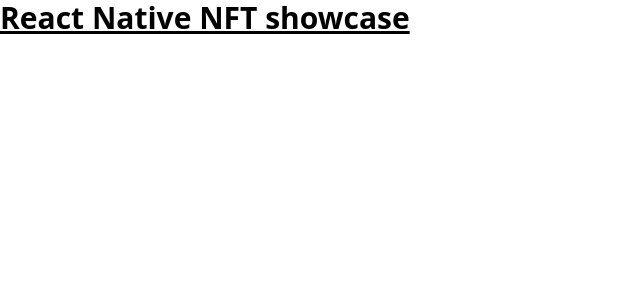
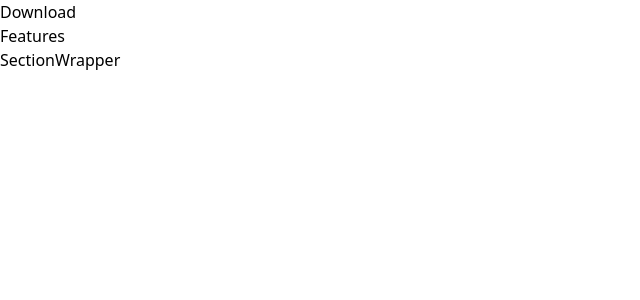
Before and after one commit to gr8guyrabi-dev/nft-showcase, a React (Create React App) app: page / in a window 1280 px wide. Shown: the top 300 px of the page, without its empty margins (0-640 px from the left). Built offline with nearby package versions, Linux system fonts and the light colour scheme.

Commit message:
create: dummy components

```diff
--- a/src/App.js
+++ b/src/App.js
@@ -1,9 +1,12 @@
+import { Download, Features, SectionWrapper } from './components'
 
 const App = () => {
     return (
-        <div>
-            <h1 className="text-3xl font-bold underline">React Native NFT showcase</h1>
-        </div>
+        <>
+            <Download />
+            <Features />
+            <SectionWrapper />
+        </>
     );
 }
 
--- /dev/null
+++ b/src/components/Download.jsx
@@ -0,0 +1,9 @@
+import React from 'react'
+
+const Download = () => {
+  return (
+    <div>Download</div>
+  )
+}
+
+export default Download
--- /dev/null
+++ b/src/components/Features.jsx
@@ -0,0 +1,9 @@
+import React from 'react'
+
+const Features = () => {
+  return (
+    <div>Features</div>
+  )
+}
+
+export default Features
--- /dev/null
+++ b/src/components/SectionWrapper.jsx
@@ -0,0 +1,9 @@
+import React from 'react'
+
+const SectionWrapper = () => {
+  return (
+    <div>SectionWrapper</div>
+  )
+}
+
+export default SectionWrapper
--- /dev/null
+++ b/src/components/index.js
@@ -0,0 +1,3 @@
+export { default as Download } from './Download'
+export { default as Features } from './Features'
+export { default as SectionWrapper } from './SectionWrapper'
```
Also changed, not shown: src/components/Button.jsx (added, +9 -0 lines).
